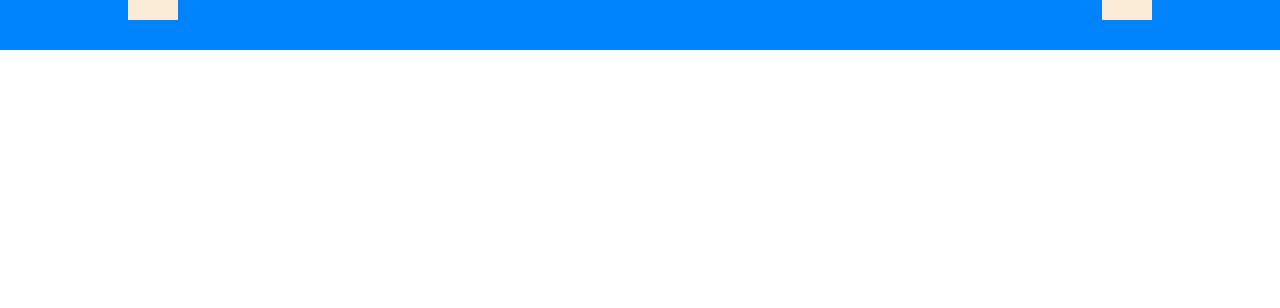
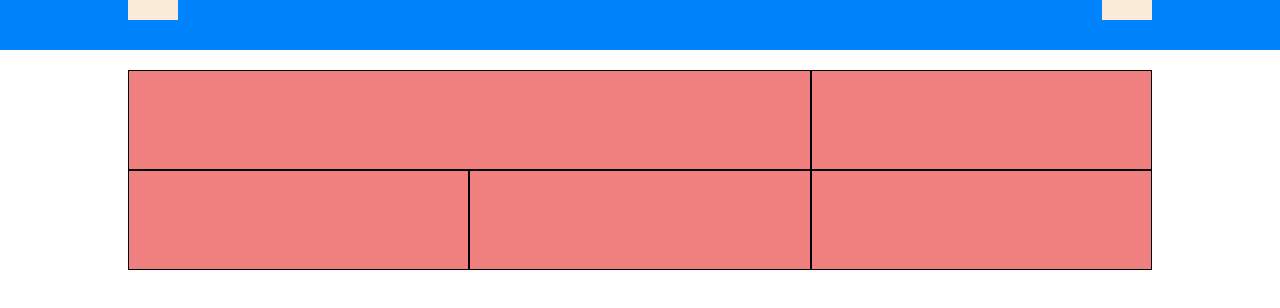
Before and after one commit to ElisaBoscani/htmlcss-responsive-layout, a plain HTML site: page index.html in a window 1280 px wide. Drawn offline with Linux system fonts and the light colour scheme.

Commit message:
add class debug first section

```diff
--- a/asset/css/style.css
+++ b/asset/css/style.css
@@ -7,6 +7,7 @@
 
 header {
   background-color: var(--rly--header);
+  margin-bottom: 1.25rem;
 }
 /* end global */
 
@@ -20,6 +21,11 @@ header {
   height: 20px;
 
   background-color: antiquewhite;
+}
+.debug [class^="col_"] {
+  height: 100px;
+  background-color: lightcoral;
+  border: 1px solid black;
 }
 
 /* end debug */
@@ -35,6 +41,12 @@ header {
 .d_flex {
   display: flex;
 }
+.d_column {
+  flex-direction: column;
+}
+.d_row {
+  flex-direction: row;
+}
 .d_none {
   display: none;
 }
@@ -45,6 +57,21 @@ header {
   max-width: 1152px;
   width: 80%;
   margin: 0 auto;
+}
+.col_12 {
+  width: 100%;
+}
+.col_8 {
+  width: calc(100% / 12 * 8);
+}
+.col_6 {
+  width: calc(100% / 12 * 6);
+}
+.col_4 {
+  width: calc(100% / 12 * 4);
+}
+.mag_botton {
+  margin-bottom: 1.25rem;
 }
 /* end utility */
 
@@ -64,4 +91,17 @@ header nav {
   }
 }
 
+@media screen and (min-width: 375px) {
+  .col_md_8 {
+    width: calc(100% / 12 * 8);
+  }
+  .col_md_4 {
+    width: calc(100% / 12 * 4);
+  }
+  .d_md_row {
+    flex-direction: row;
+    flex-wrap: wrap;
+  }
+}
+
 /* end media query */
--- a/index.html
+++ b/index.html
@@ -14,5 +14,17 @@
         <div class="menu_desktop d_none d_lg_block"></div>
       </nav>
     </header>
+    <!-- header -->
+    <main>
+      <div class="container mag_botton">
+        <div class="d_flex d_column d_md_row">
+          <div class="col_12 col_md_8"></div>
+          <div class="col_12 col_md_4"></div>
+          <div class="col_12 col_md_4"></div>
+          <div class="col_12 col_md_4"></div>
+          <div class="col_12 col_md_4"></div>
+        </div>
+      </div>
+    </main>
   </body>
 </html>
```
